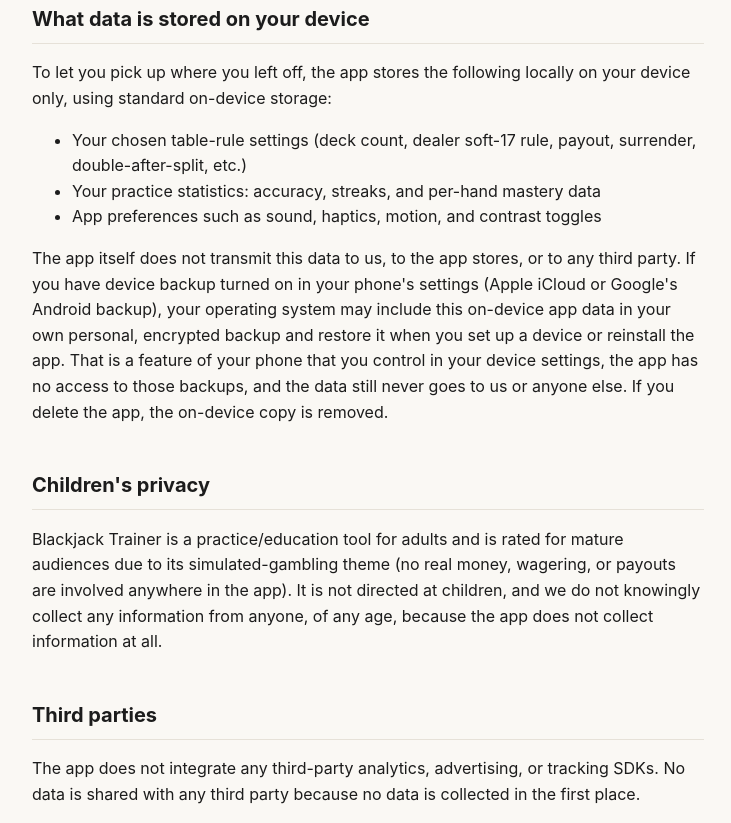
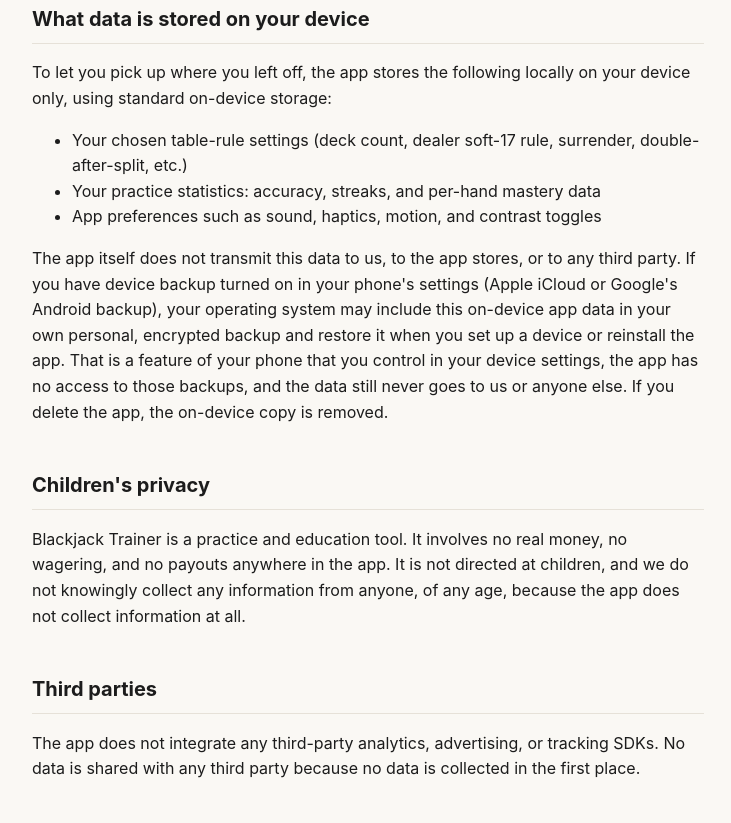
Before and after one commit to aadityasp/blackjack-trainer, a plain HTML site: page privacy.html in a window 1280 px wide. Shown: the part 720-1543 px from the top of the page, without its empty margins (272-1003 px from the left). Drawn offline with Linux system fonts and the light colour scheme.

Commit message:
Update copy to reflect no-wagering education positioning
Remove 'mature audiences / simulated-gambling theme' from the privacy page and
the 'chips' / 'payout' references, matching the app's recategorization to a
no-wagering basic-strategy trainer.

Co-Authored-By: Claude Opus 4.8 <noreply@anthropic.com>

```diff
--- a/privacy.html
+++ b/privacy.html
@@ -131,14 +131,14 @@
   <h2>What data is stored on your device</h2>
   <p>To let you pick up where you left off, the app stores the following locally on your device only, using standard on-device storage:</p>
   <ul>
-    <li>Your chosen table-rule settings (deck count, dealer soft-17 rule, payout, surrender, double-after-split, etc.)</li>
+    <li>Your chosen table-rule settings (deck count, dealer soft-17 rule, surrender, double-after-split, etc.)</li>
     <li>Your practice statistics: accuracy, streaks, and per-hand mastery data</li>
     <li>App preferences such as sound, haptics, motion, and contrast toggles</li>
   </ul>
   <p>The app itself does not transmit this data to us, to the app stores, or to any third party. If you have device backup turned on in your phone's settings (Apple iCloud or Google's Android backup), your operating system may include this on-device app data in your own personal, encrypted backup and restore it when you set up a device or reinstall the app. That is a feature of your phone that you control in your device settings, the app has no access to those backups, and the data still never goes to us or anyone else. If you delete the app, the on-device copy is removed.</p>
 
   <h2>Children's privacy</h2>
-  <p>Blackjack Trainer is a practice/education tool for adults and is rated for mature audiences due to its simulated-gambling theme (no real money, wagering, or payouts are involved anywhere in the app). It is not directed at children, and we do not knowingly collect any information from anyone, of any age, because the app does not collect information at all.</p>
+  <p>Blackjack Trainer is a practice and education tool. It involves no real money, no wagering, and no payouts anywhere in the app. It is not directed at children, and we do not knowingly collect any information from anyone, of any age, because the app does not collect information at all.</p>
 
   <h2>Third parties</h2>
   <p>The app does not integrate any third-party analytics, advertising, or tracking SDKs. No data is shared with any third party because no data is collected in the first place.</p>
```
Also changed, not shown: index.html (+1 -1 lines).
